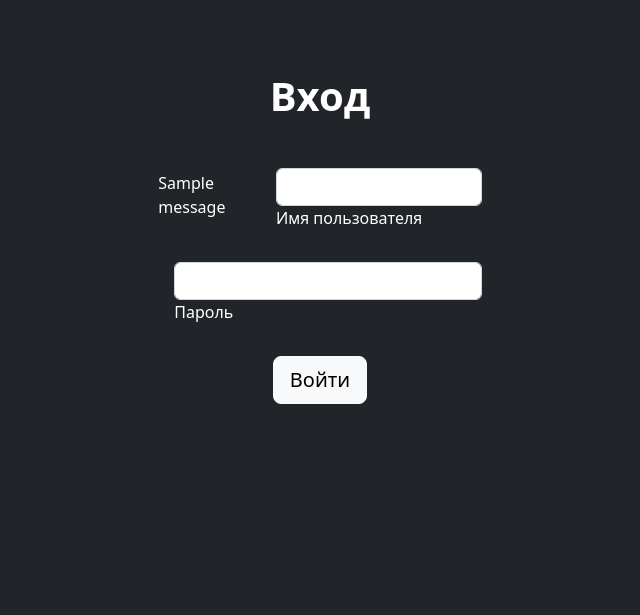
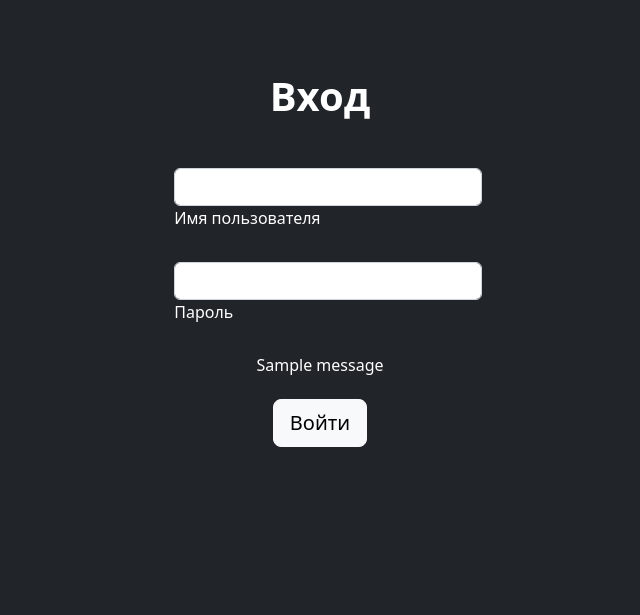
Before and after one commit to BreachAndHole/audio-store-django, a Django app: page /user/login/ in a window 1280 px wide. Shown: the part 72-687 px from the top of the page, without its empty margins (320-960 px from the left). Run offline with Django 4.2, Linux system fonts and the light colour scheme; tables that the repository leaves empty hold one stand-in row (values such as "Sample post"); one stand-in notice (Sample message) is shown.

Commit message:
messages formatted

```diff
--- a/cables_shop/shop/templates/shop/login.html
+++ b/cables_shop/shop/templates/shop/login.html
@@ -13,9 +13,6 @@
                                 <form class="mx-1 mx-md-4" method="post">
                                     {% csrf_token %}
                                     <div class="d-flex flex-row align-items-center mb-4">
-                                        {% for message in messages %}
-                                            <p>{{ message }}</p>
-                                        {% endfor %}
                                         <i class="fas fa-envelope fa-lg me-3 fa-fw"></i>
                                         <div class="form-outline flex-fill mb-0">
                                             <input type="text" id="username_field" name="username_field" class="form-control"/>
@@ -30,6 +27,9 @@
                                             <label class="form-label" for="password_field">Пароль</label>
                                         </div>
                                     </div>
+                                        {% for message in messages %}
+                                            <p class="mb-4 h6 text-center">{{ message }}</p>
+                                        {% endfor %}
                                     <div class="d-flex justify-content-center mx-4 mb-3 mb-lg-4">
                                         <button type="submit" class="btn btn-light btn-lg">Войти</button>
                                     </div>
```
